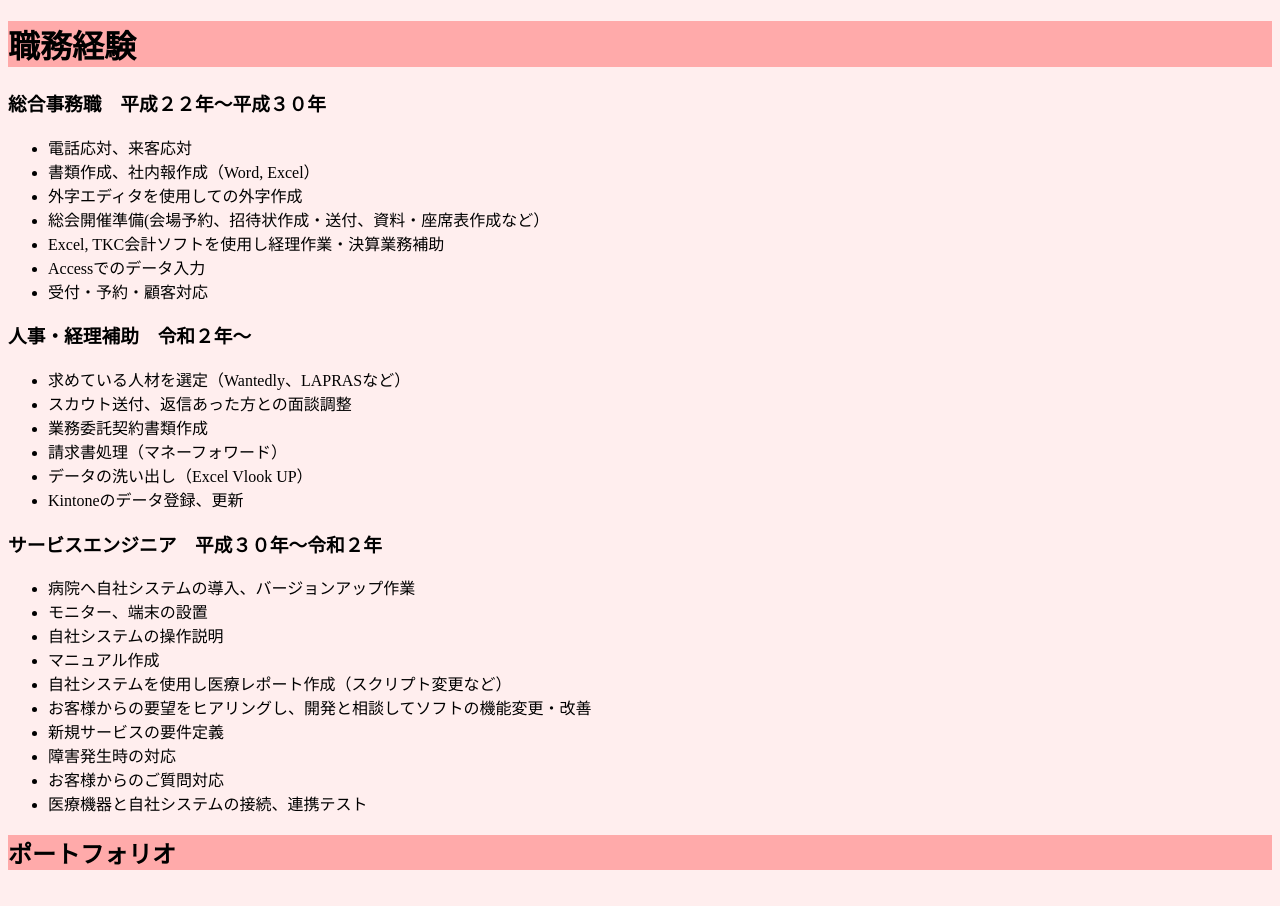
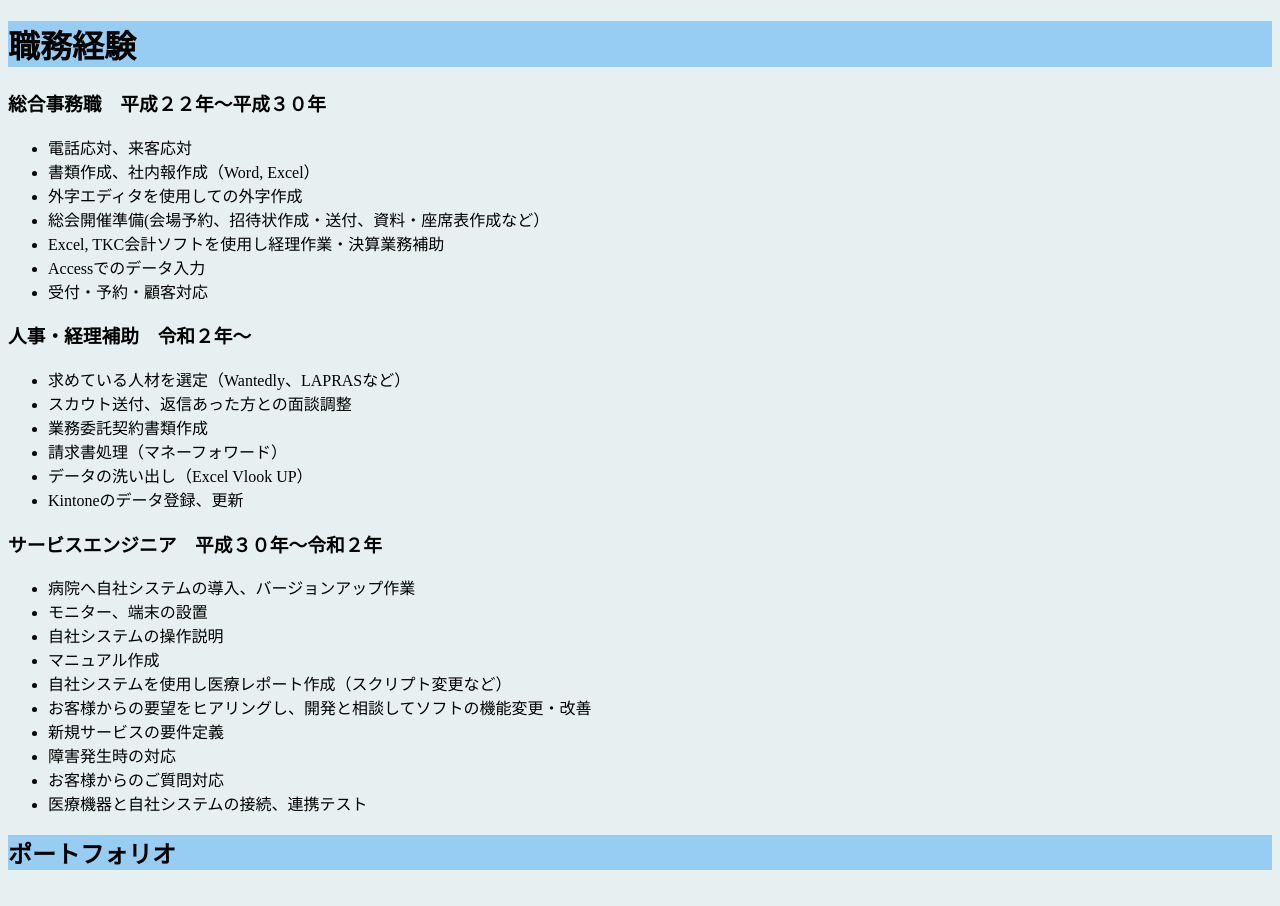
Before and after one commit to spinel-ryu/portforio, a plain HTML site: page index.html in a window 1280 px wide. Shown: the top 906 px of the page. Drawn offline with Linux system fonts and the light colour scheme.

Commit message:
Add files via upload

```diff
--- a/style.css
+++ b/style.css
@@ -3,12 +3,12 @@ head{
   background-color: inherit;
 }
 body{
-  background-color: #fee;
+  background-color: #e6f0f0;
 }
 
 h1{
-  background-color: #faa;
+  background-color: #97cdf3;
 }
 h2{
-  background-color: #faa;
+  background-color: #97cdf3;
 }
```
